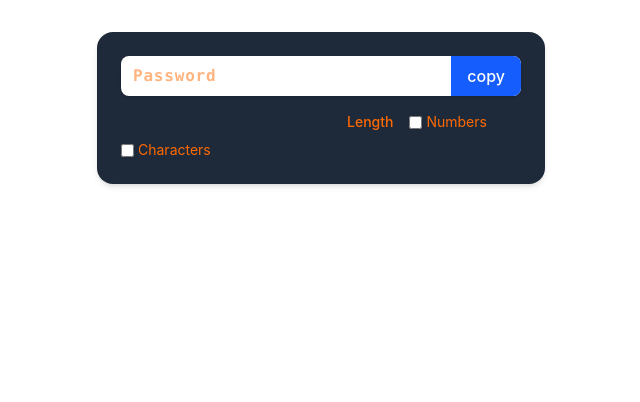
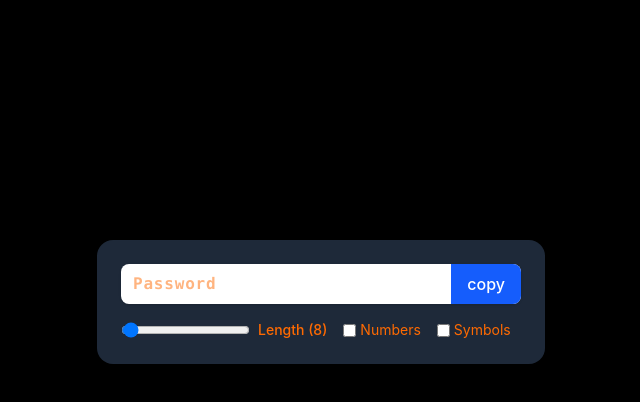
Before and after one commit to hadiashah01/password-generator, a React (Vite) app: page / in a window 1280 px wide. Shown: the top 402 px of the page, without its empty margins (319-959 px from the left). Built offline with nearby package versions, Linux system fonts and the light colour scheme.

Commit message:
Make background black and sync states in ui in src/App.jsx

```diff
--- a/src/App.jsx
+++ b/src/App.jsx
@@ -1,9 +1,15 @@
 import { useState } from "react";
 
 function App() {
+  const [numberAllowed, setNumberAllowed] = useState(false);
+  const [symbolAllowed, setSymbolAllowed] = useState(false);
+  const [length, setLength] = useState(8);
+  const [Password, setPassword] = useState("");
+
+
   return (
     <>
-      <div className="w-full max-w-md mx-auto shadow-md rounded-2xl px-6 py-6 my-8 bg-gray-800 text-orange-500">
+      <div className="mt-[30vh] w-full max-w-md mx-auto shadow-md rounded-2xl px-6 py-6 my-8 bg-gray-800 text-orange-500">
         {" "}
         <div className="flex shadow rounded-lg overflow-hidden mb-4 bg-white">
           <input
@@ -11,10 +17,10 @@ function App() {
             className="outline-none w-full py-2 px-3 text-orange-500 font-mono tracking-wider font-semibold"
             placeholder="Password"
             readOnly
+            value={Password}
+            onChange={(e) => setPassword(e.target.value)}
           />
-          <button
-            className="outline-none bg-blue-600 hover:bg-blue-700 active:bg-blue-800 text-white px-4 py-1 shrink-0 font-medium transition-colors"
-          >
+          <button className="outline-none bg-blue-600 hover:bg-blue-700 active:bg-blue-800 text-white px-4 py-1 shrink-0 font-medium transition-colors">
             copy
           </button>
         </div>
@@ -22,9 +28,15 @@ function App() {
         <div className="flex flex-wrap items-center gap-x-4 gap-y-2 text-sm">
           <div className="flex items-center gap-x-2">
             <input
+              type="range"
+              value={length}
+              max={100}
+              min={6}
+              onChange={(e) => setLength(e.target.value)}
             />
             <label className="text-orange-500 font-medium">
-              Length
+              {" "}
+              Length ({length})
             </label>
           </div>
 
@@ -32,10 +44,14 @@ function App() {
             <input
               type="checkbox"
               id="numberInput"
-              className="cursor-pointer accent-blue-600 rounded"
+              className="cursor-pointer accent-blue-600 rounded
+                "
             />
             <label
-              htmlFor="numberInput"
+              htmlFor="numberInput" value={numberAllowed}
+              onChange={() => {
+                setNumberAllowed((prev) => !prev);
+              }}
               className="cursor-pointer text-orange-500"
             >
               Numbers
@@ -43,14 +59,14 @@ function App() {
           </div>
 
           <div className="flex items-center gap-x-1">
-            <input
-              type="checkbox"
-            />
+            <input type="checkbox" />
             <label
-              htmlFor="characterInput"
+              htmlFor="symbolInput" value={symbolAllowed} onChange={() => {
+                setSymbolAllowed((prev) => !prev);
+              }}
               className="cursor-pointer text-orange-500"
             >
-              Characters
+              Symbols
             </label>
           </div>
         </div>
--- a/src/index.css
+++ b/src/index.css
@@ -1 +1,4 @@
 @import "tailwindcss";
+body {
+    background-color: black;
+}
```
